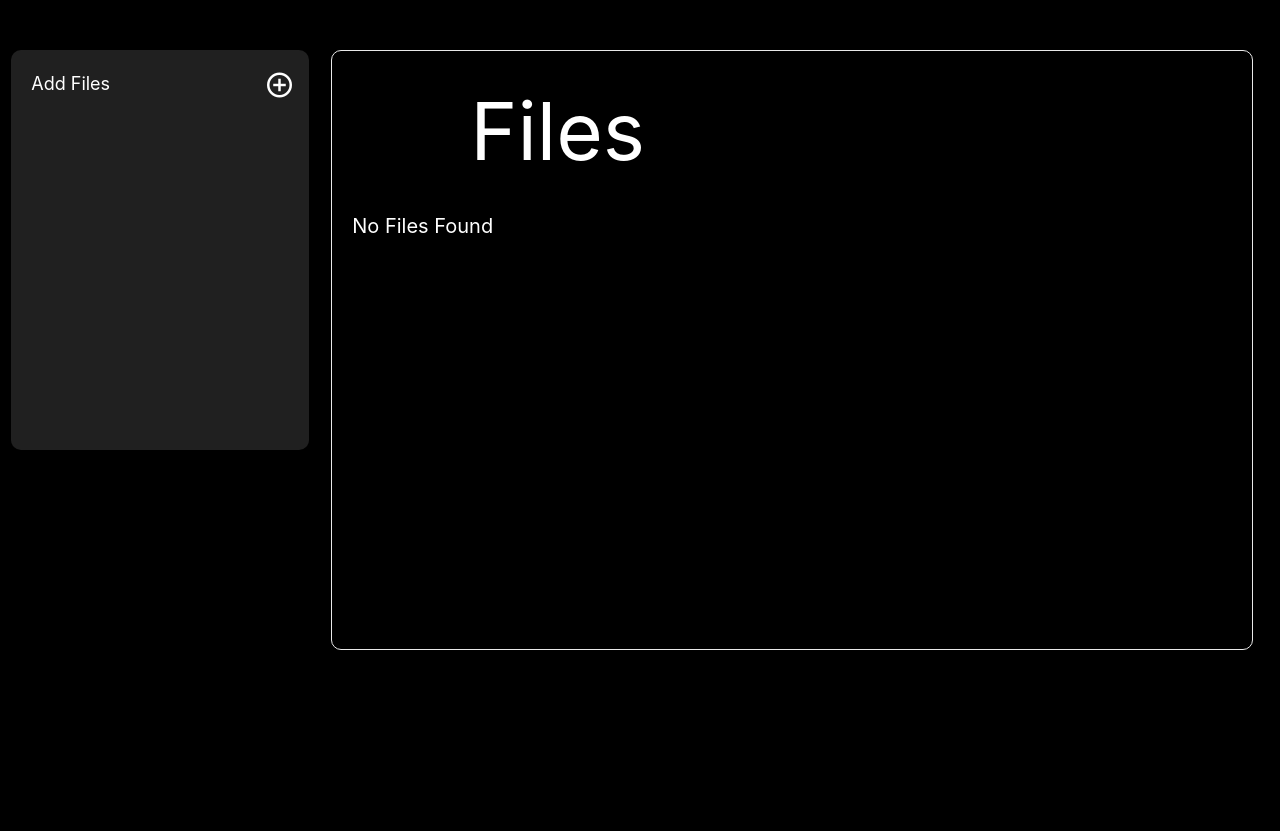
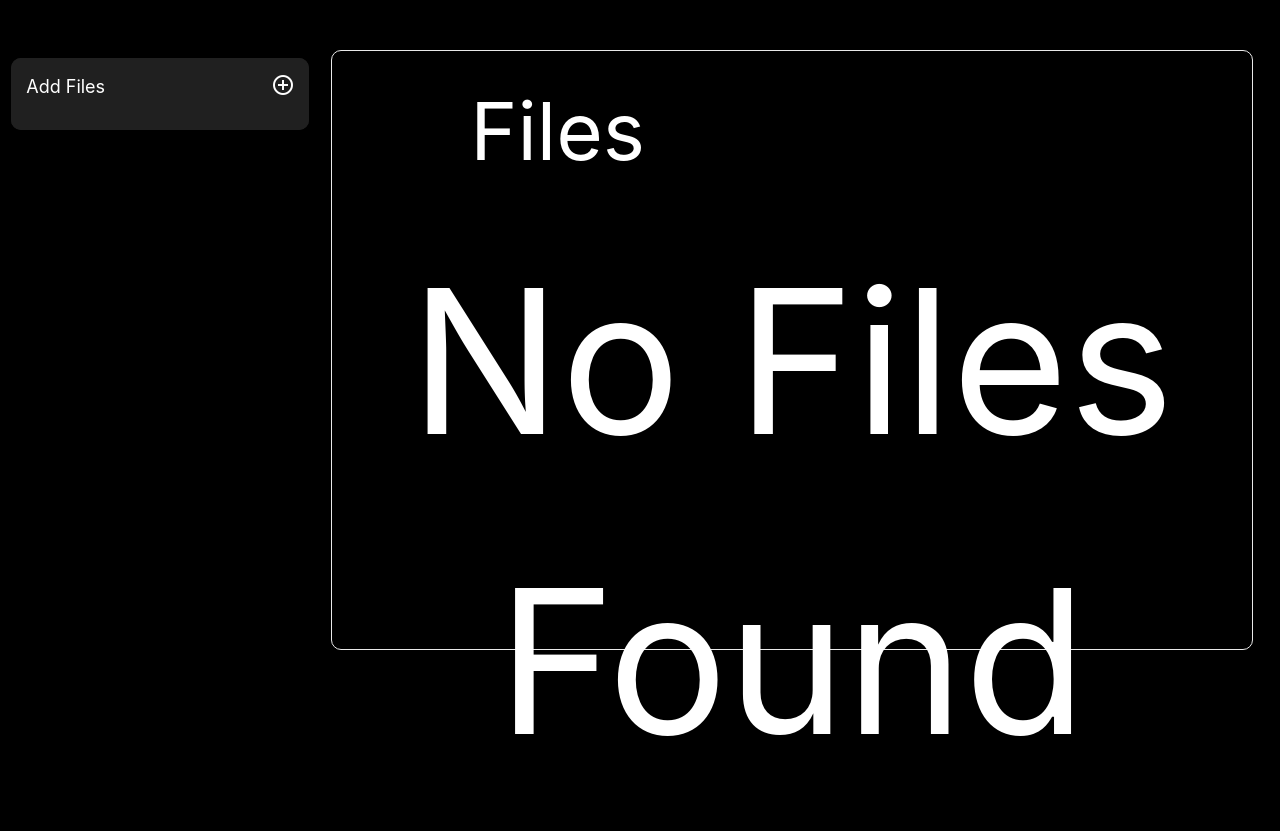
Before and after one commit to tusharsnx/FastAPI-Cloud-Storage-Project, a FastAPI app: template templates/dashboard.html in a window 1280 px wide. Shown: the part 64-895 px from the top of the page. Before the commit the page ends 714 px from the top, so only its background shows below. Run offline with FastAPI, Linux system fonts and the light colour scheme; the template is opened without the code that fills it, so the values that code supplies are empty; parts of the project's set-up code (start-up, migrations or seed data) failed here and were passed over; some libraries are stand-ins or nearby versions.

Commit message:
improved upload dashboard ui and page redirects when not logged-in
upload dashboard now has better and collapsible ui. User not logged-in will now be redirected to auth server instead of homepageq

```diff
--- a/routers/site.py
+++ b/routers/site.py
@@ -49,7 +49,7 @@ async def index(request: Request, user: User = Depends(get_current_user)):
 @router.get("/download/{file_id}")
 async def file_download(file_id: str, request: Request, user: User = Depends(get_current_user)):
     if user is None:
-        return RedirectResponse(url=f"{DOMAIN}/home")
+        return RedirectResponse(url=f"{DOMAIN}/auth/login")
 
     file = None
 
@@ -78,7 +78,7 @@ async def dashboard(request: Request, user: User = Depends(get_current_user)):
     shows all user's files in a html page.
     '''
     if user is None:
-        return RedirectResponse(url=f"{DOMAIN}/home")
+        return RedirectResponse(url=f"{DOMAIN}/auth/login")
 
     response = []
     async with aiohttp.ClientSession() as session:
@@ -91,6 +91,9 @@ async def dashboard(request: Request, user: User = Depends(get_current_user)):
 # route for uploading files
 @router.post("/upload", response_class=JSONResponse)
 async def upload(task: BackgroundTasks, user: UserDetails = Depends(get_current_user), file: UploadFile = File(...)):
+    if user is None:
+        return RedirectResponse(url=f"{DOMAIN}/auth/login")
+
     task.add_task(upload_file, file=file, username=user.username)
     print(file.content_type, file.filename)
     return {"detail": "Uploaded Successfully"}
--- a/static/style.css
+++ b/static/style.css
@@ -123,17 +123,27 @@ footer{
 
 .upload-dashboard{
     background-color: #202020;
-    height: 400;
+    /* height: 100; */
     border-radius: 10px;
 }
 
+/* .upload-option-dropdown-content{
+    transition: max-height 1s;
+    max-height: 0;
+} */
 
-.upload-option{
-    animation: ease-in-out;
-
+.upload-option .collapsible-header{
+    padding-bottom: 10px;
+    border-radius: 10px;
 }
 
-.file-dashboard{
+.upload-option .collapsible-body{
+    padding: 0px 20;
+    padding-bottom: 30px;
+}
+
+
+.file-dashboard-content{
     height: 600;
     border: #e9e9e9 solid 1px;
     border-radius: 10px;
@@ -165,7 +175,7 @@ footer{
     background: linear-gradient(to bottom, rgb(0 0 0/ 0%) 0%,rgb(0 0 0 / 100%) 70%); /* W3C */
 }
 
-.file-dashboard .card{
+.file-dashboard-content .card{
 
     transition: 0.4s;
     border-radius: 10px;
@@ -173,9 +183,9 @@ footer{
     background-color: #000000;
 }
 
-.file-dashboard .card:hover{
+.file-dashboard-content .card:hover{
     box-shadow: rgba(82, 140, 234, 0.25) 0px 8px 30px, rgba(82, 140, 234, 0.25) 0px -12px 30px, rgba(82, 140, 234, 0.25) 0px 4px 30px, rgba(82, 140, 234, 0.25) 0px 12px 30px, rgba(82, 140, 234, 0.25) 0px -3px 30px;
-    background-color: #404040;
+    background-color: #202020;
     /* box-shadow: rgba(82, 140, 234, 0.2) 0px 10px 30px 2px, rgba(82, 140, 234, 0.2) 10px 2px 30px 2px, rgba(82, 140, 234, 0.2) 0px 20px 30px 2px; */
 }
 
@@ -205,6 +215,21 @@ footer{
     #index-banner .section {
       top: 0;
     }
+
+    .file-dashboard{
+        /* margin-top: 20px; */
+        margin: 20px;
+    }
+
+    .upload-dashboard{
+        /* margin-top: 20px; */
+        margin: 10px;
+    }
+
+    .file-dashboard-content{
+        margin: 10px;
+    }
+
     .icon-block{
         min-height: 350;
     }
--- a/templates/dashboard.html
+++ b/templates/dashboard.html
@@ -5,20 +5,60 @@
     <div class="row" style="margin-top: 50;">
 
         <!-- Upload dashboard -->
-        <div class="col m3">
-            <div class="upload-dashboard" style="padding: 20;">
+        <div class="col m3 s12">
+            <div class="upload-dashboard">
 
                 <!-- file upload option trigger -->
-                <div class="row">
-                    <div class="col m6">
+                <!-- <div class="row">
+                    <div class="col s6">
                         <div class="white-text left-align" style="font-size: large;">Add Files</div>
                     </div>
-                    <div class="col m1 offset-m4">
-                        <a href="#"><i class="material-icons small white-text upload-option-trigger">add_circle_outline</i></a>
+                    <div class="col s1 offset-s4">
+                        <a href="#"><i class="material-icons small white-text upload-option-trigger dropdown-trigger" data-target='upload-option'>add_circle_outline</i></a>
+                    </div>
+                </div> -->
+
+                <!-- upload-options -->
+                <div class="upload-option">
+                    <ul class="collapsible" style=" border: 0px; box-shadow: 0 0 0 rgb(20 20 20);" >
+                    <li>
+                        <div class="collapsible-header" style="display:block; background-color: #202020; border: 0px;">
+                            <div class="row">
+                                <div class="col s6">
+                                    <div class="white-text left-align" style="font-size: large;">Add Files</div>
+                                </div>
+                                <div class="col s1 offset-s4">
+                                    <a href="#"><i class="material-icons small white-text upload-option-trigger dropdown-trigger" data-target='upload-option'>add_circle_outline</i></a>
                                 </div>
                             </div>
+                        </div>
+                        <div class="collapsible-body"  style="border: 0px; padding-top: 0px;">
+                            <form>
+                                <div class="file-field input-field">
+                                    <div class="btn btn-grad">
+                                        <span class="black-text">File</span>
+                                        <input type="file"  id="file-input">
+                                    </div>
+                                    <div class="file-path-wrapper">
+                                        <input class="file-path validate white-text" type="text">
+                                    </div>
+                                </div>
+                            </form>
+                            <div class="center">
+                                <a class="black-text btn btn-grad center"  id="upload-button">Upload File</a>
+                            </div>
+                        </div>
+                        <div class="progress" style="display: none;  margin-top: 20">
+                            <div class="determinate" style="width: 0%"></div>
+                        </div>
 
-                <!-- Upload options -->
+                        <div class="response white-text center" style="font-size: larger; padding-bottom: 15px; display: none"></div>
+
+                    </li>
+                    </ul>
+                </div>
+
+                <!-- <div class="upload-option-dropdown-content" style="max-height: 300px;">
                     <div class="upload-option" style="display: none;">
                         <form>
                             <div class="file-field input-field">
@@ -36,18 +76,29 @@
                             <a class="black-text btn btn-grad center"  id="upload-button">Upload File</a>
                         </div>
 
-                    <!-- upload progress bar -->
+                        <div class="dropdown">
+                            <button class="btn btn-secondary dropdown-toggle" type="button" id="dropdownMenuButton" data-toggle="dropdown" aria-haspopup="true" aria-expanded="false">
+                              Dropdown button
+                            </button>
+                            <div class="dropdown-menu" aria-labelledby="dropdownMenuButton">
+                              <a class="dropdown-item" href="#">Action</a>
+                            </div>
+                        </div>
+
+
+                         upload progress bar
                         <div class="progress" style="display: none;  margin-top: 20">
                             <div class="determinate" style="width: 0%"></div>
                         </div>
                         <div class="response white-text center" style="font-size: 20; margin-top: 15"></div>
                     </div>
+                </div>-->
             </div>
         </div>
 
         <!-- file dashboard -->
-        <div class="col m9">
-            <div  class="file-dashboard" >
+        <div class="col s12 m9 file-dashboard">
+            <div  class="file-dashboard-content" >
                 <div class="container">
                     <div class="header white-text" style="margin-top:20; font-size: 80;">Files</div>
                 </div>
@@ -100,7 +151,7 @@
                 </div>
 
                 {% else %}
-                    <div class="white-text" style=" padding: 20px;font-size: 20px;">No Files Found</div>
+                    <div class="white-text center" style=" padding: 20px;font-size: 200px;">No Files Found</div>
                 {% endif %}
             </div>
         </div>
@@ -167,12 +218,18 @@
 
             // send the data
             request.send(data);
-            console.log(request.response)
+            $(".response").show();
+            $(".response").text("File Uploaded Successfully");
+
         });
 
-        $(".upload-option-trigger").click(function(){
-            console.log("hello i am clicked");
-            $(".upload-option").toggle();
+        // $(".upload-option-trigger").click(function(){
+        //     console.log("hello i am clicked");
+        //     $(".upload-option").toggle();
+        // });
+
+        $(document).ready(function(){
+        $('.collapsible').collapsible();
   });
 
     });
```
Also changed, not shown: 1 other file. Lines whose indentation alone changed are shown as unchanged.
